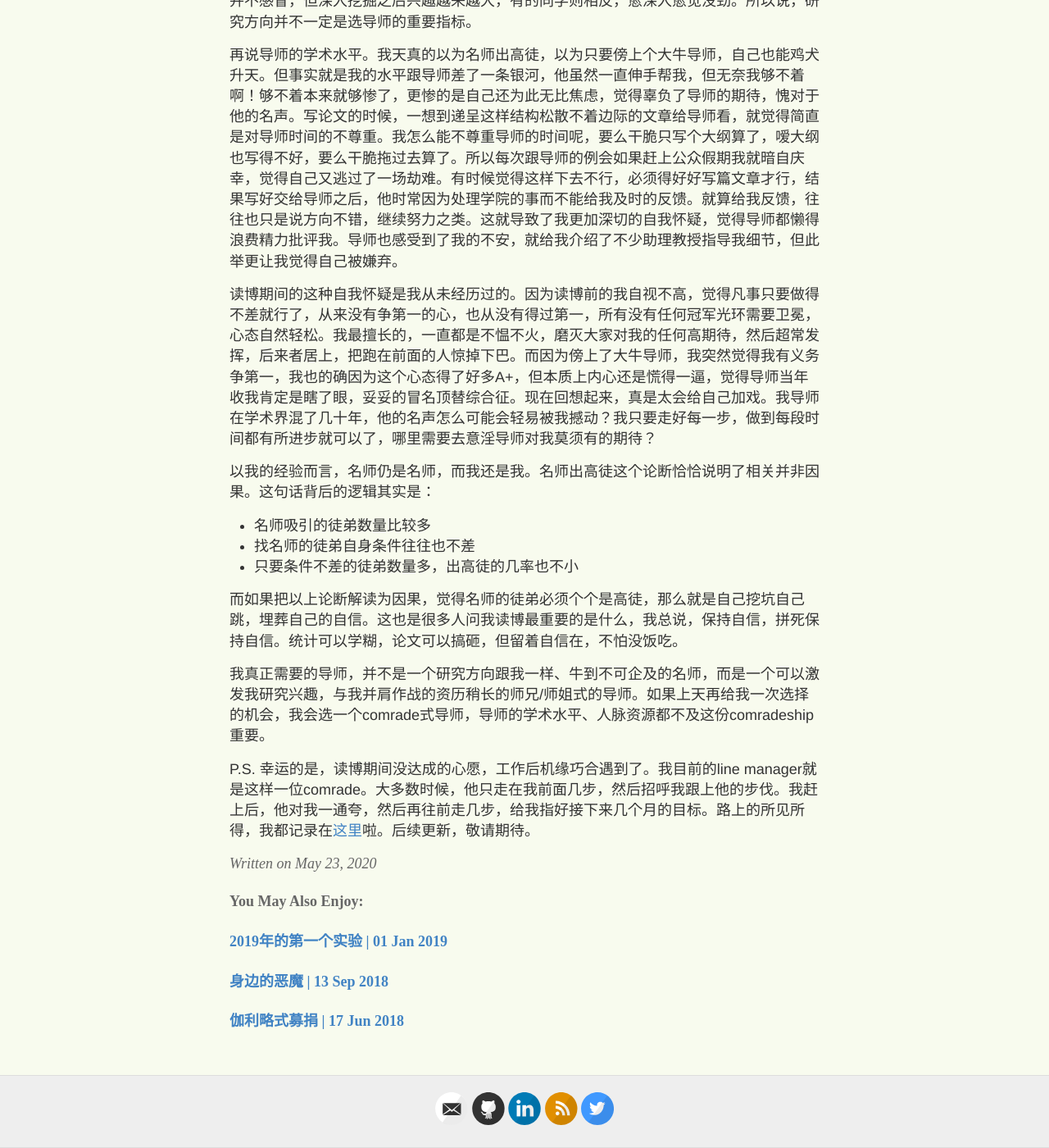
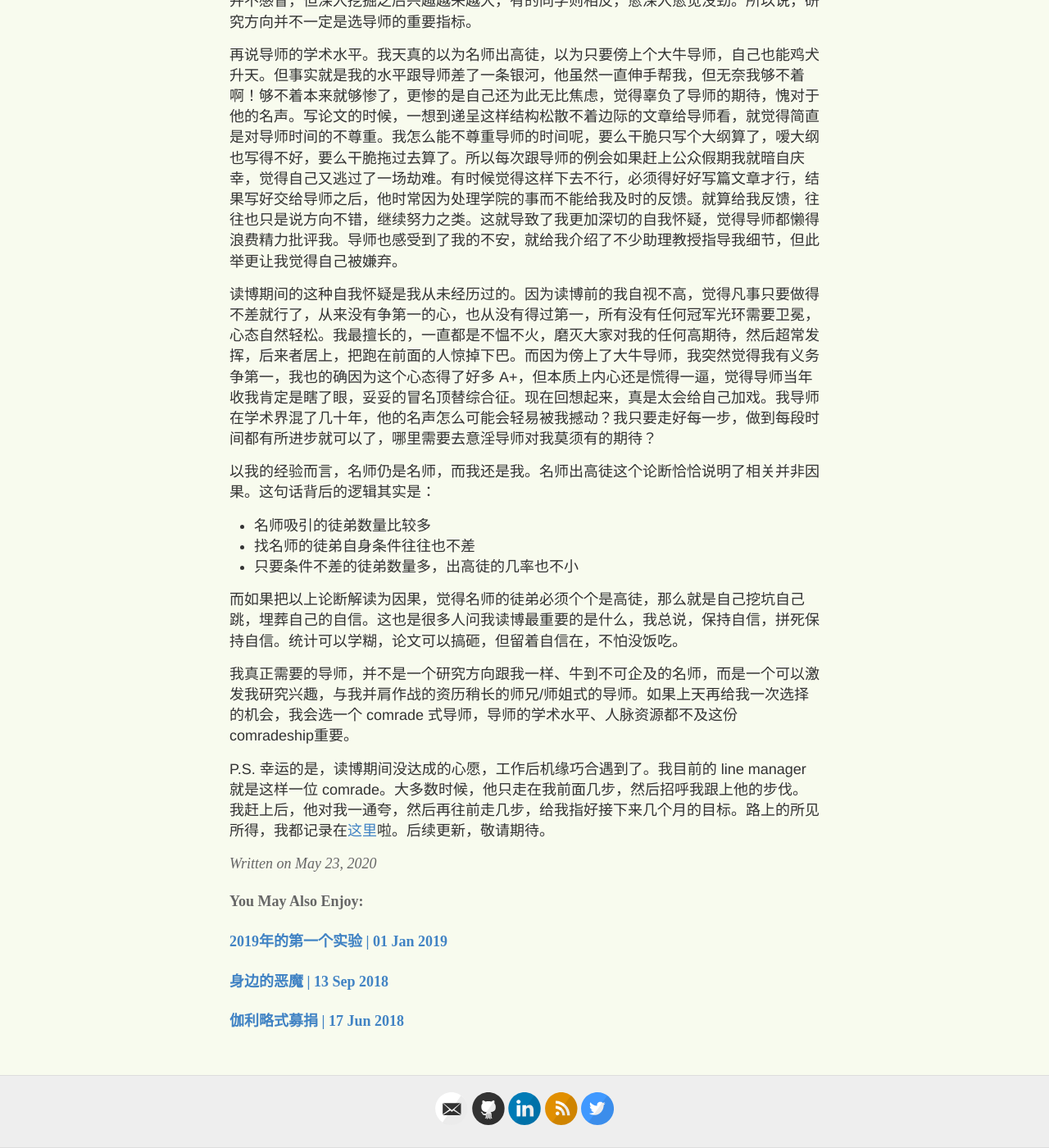
Before and after one commit to yihanxu/yihanxu.github.io, a Jekyll site: the page built from _posts/2020-05-23-how-to-choose-phd-supervisor.md, in a window 1280 px wide and 1400 px high, scrolled down 922 px. Shown: the whole window at 82% size. Built offline with Jekyll 4.4.1, drawn with Linux system fonts in a browser that asks for light colours; comment, search, counter and statistics services are not loaded; some of the changed text lies outside the part shown.

Commit message:
fix typo

```diff
--- a/_posts/2020-05-23-how-to-choose-phd-supervisor.md
+++ b/_posts/2020-05-23-how-to-choose-phd-supervisor.md
@@ -16,7 +16,7 @@
 - 自制能力一般，一遇到有趣的话题就容易放下手中的正事
 - 不擅长做长期规划，但擅长 binge writing
 
-我当年选导师的时候主要看重两点，一是我对导师的研究方向感兴趣，二是导师自身学术水平高，最好能高到让我引以为豪。志趣相投相处才轻松，学术水平高才能抱大腿嘛。幸运的是，我心想事成，导师的研究方向是健康传播，且是院长，在国际上学术威望颇高，是keynote speaker常客。刚入学的时候，聊天时只要一提我导师的名字，对方就觉得我是个幸运儿，用L的话说就是, Yihan，you'll be in good hands!
+我当年选导师的时候主要看重两点，一是我对导师的研究方向感兴趣，二是导师自身学术水平高，最好能高到让我引以为豪。志趣相投相处才轻松，学术水平高才能抱大腿嘛。幸运的是，我心想事成，导师的研究方向是健康传播，且是院长，在国际上学术威望颇高，是keynote speaker常客。刚入学的时候，聊天时只要一提我导师的名字，对方就觉得我是个幸运儿，用L的话说就是: Yihan，you'll be in good hands!
 
 如果后续发展真的如她所说，那么我也就用不着在这里写这篇反思啦。四年的读博生涯告诉我，基于这两点的选择看似合理，实则经不起实践的考验。
 
@@ -24,7 +24,7 @@
 
 再说导师的学术水平。我天真的以为名师出高徒，以为只要傍上个大牛导师，自己也能鸡犬升天。但事实就是我的水平跟导师差了一条银河，他虽然一直伸手帮我，但无奈我够不着啊！够不着本来就够惨了，更惨的是自己还为此无比焦虑，觉得辜负了导师的期待，愧对于他的名声。写论文的时候，一想到递呈这样结构松散不着边际的文章给导师看，就觉得简直是对导师时间的不尊重。我怎么能不尊重导师的时间呢，要么干脆只写个大纲算了，嗳大纲也写得不好，要么干脆拖过去算了。所以每次跟导师的例会如果赶上公众假期我就暗自庆幸，觉得自己又逃过了一场劫难。有时候觉得这样下去不行，必须得好好写篇文章才行，结果写好交给导师之后，他时常因为处理学院的事而不能给我及时的反馈。就算给我反馈，往往也只是说方向不错，继续努力之类。这就导致了我更加深切的自我怀疑，觉得导师都懒得浪费精力批评我。导师也感受到了我的不安，就给我介绍了不少助理教授指导我细节，但此举更让我觉得自己被嫌弃。
 
-读博期间的这种自我怀疑是我从未经历过的。因为读博前的我自视不高，觉得凡事只要做得不差就行了，从来没有争第一的心，也从没有得过第一，所有没有任何冠军光环需要卫冕，心态自然轻松。我最擅长的，一直都是不愠不火，磨灭大家对我的任何高期待，然后超常发挥，后来者居上，把跑在前面的人惊掉下巴。而因为傍上了大牛导师，我突然觉得我有义务争第一，我也的确因为这个心态得了好多A+，但本质上内心还是慌得一逼，觉得导师当年收我肯定是瞎了眼，妥妥的冒名顶替综合征。现在回想起来，真是太会给自己加戏。我导师在学术界混了几十年，他的名声怎么可能会轻易被我撼动？我只要走好每一步，做到每段时间都有所进步就可以了，哪里需要去意淫导师对我莫须有的期待？
+读博期间的这种自我怀疑是我从未经历过的。因为读博前的我自视不高，觉得凡事只要做得不差就行了，从来没有争第一的心，也从没有得过第一，所有没有任何冠军光环需要卫冕，心态自然轻松。我最擅长的，一直都是不愠不火，磨灭大家对我的任何高期待，然后超常发挥，后来者居上，把跑在前面的人惊掉下巴。而因为傍上了大牛导师，我突然觉得我有义务争第一，我也的确因为这个心态得了好多 A+，但本质上内心还是慌得一逼，觉得导师当年收我肯定是瞎了眼，妥妥的冒名顶替综合征。现在回想起来，真是太会给自己加戏。我导师在学术界混了几十年，他的名声怎么可能会轻易被我撼动？我只要走好每一步，做到每段时间都有所进步就可以了，哪里需要去意淫导师对我莫须有的期待？
 
 以我的经验而言，名师仍是名师，而我还是我。名师出高徒这个论断恰恰说明了相关并非因果。这句话背后的逻辑其实是：
 - 名师吸引的徒弟数量比较多
@@ -33,6 +33,6 @@
 
 而如果把以上论断解读为因果，觉得名师的徒弟必须个个是高徒，那么就是自己挖坑自己跳，埋葬自己的自信。这也是很多人问我读博最重要的是什么，我总说，保持自信，拼死保持自信。统计可以学糊，论文可以搞砸，但留着自信在，不怕没饭吃。
 
-我真正需要的导师，并不是一个研究方向跟我一样、牛到不可企及的名师，而是一个可以激发我研究兴趣，与我并肩作战的资历稍长的师兄/师姐式的导师。如果上天再给我一次选择的机会，我会选一个comrade式导师，导师的学术水平、人脉资源都不及这份comradeship重要。
+我真正需要的导师，并不是一个研究方向跟我一样、牛到不可企及的名师，而是一个可以激发我研究兴趣，与我并肩作战的资历稍长的师兄/师姐式的导师。如果上天再给我一次选择的机会，我会选一个 comrade 式导师，导师的学术水平、人脉资源都不及这份comradeship重要。
 
-P.S. 幸运的是，读博期间没达成的心愿，工作后机缘巧合遇到了。我目前的line manager就是这样一位comrade。大多数时候，他只走在我前面几步，然后招呼我跟上他的步伐。我赶上后，他对我一通夸，然后再往前走几步，给我指好接下来几个月的目标。路上的所见所得，我都记录在[这里](https://www.bi.team/people/yihan-xu/)啦。后续更新，敬请期待。
+P.S. 幸运的是，读博期间没达成的心愿，工作后机缘巧合遇到了。我目前的 line manager 就是这样一位 comrade。大多数时候，他只走在我前面几步，然后招呼我跟上他的步伐。我赶上后，他对我一通夸，然后再往前走几步，给我指好接下来几个月的目标。路上的所见所得，我都记录在[这里](https://www.bi.team/people/yihan-xu/)啦。后续更新，敬请期待。
```
